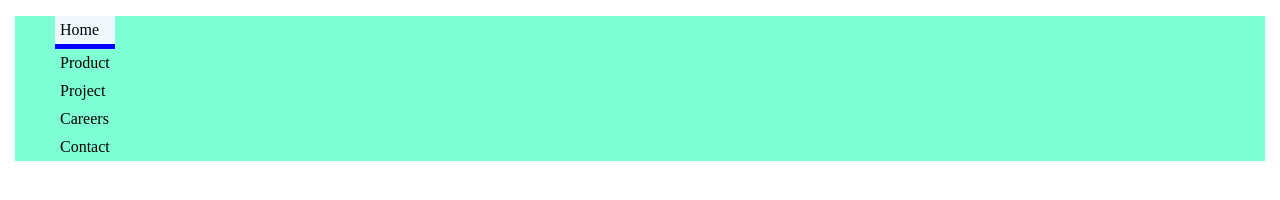
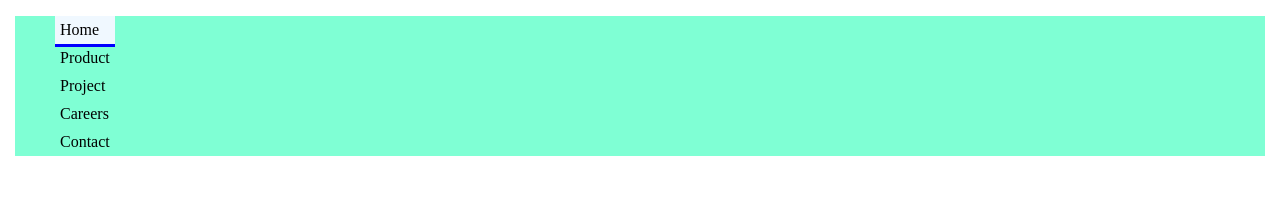
Before and after one commit to mdavindarinaldy/fgo24-dom-navbar, a website: page index.html in a window 1280 px wide. In both pictures the pointer is over the item "Home". Drawn offline with Linux system fonts and the light colour scheme.

Commit message:
fix: fix navbar(li) that change its size when hovering

```diff
--- a/index.html
+++ b/index.html
@@ -26,7 +26,8 @@
         }
         li:hover {
             background-color: aliceblue;
-            border-bottom: 5px solid blue;
+            margin-bottom: -3px;
+            border-bottom: 3px solid blue;
         }
         nav {
             margin-left: 15px;
```
